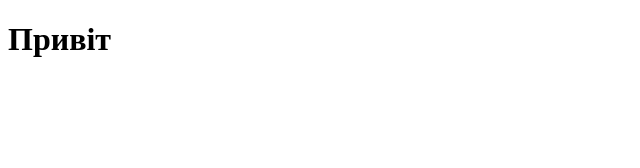
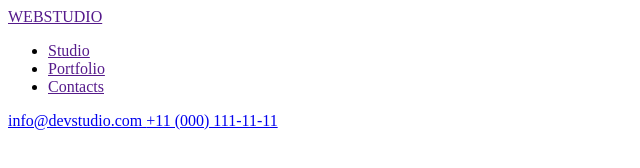
Before and after one commit to MichaelTetris/Tutorial, a plain HTML site: page index.html in a window 1280 px wide. Shown: the whole page, without its empty margins (0-640 px from the left). Drawn offline with Linux system fonts and the light colour scheme.

Commit message:
created a header

```diff
--- a/index.html
+++ b/index.html
@@ -4,9 +4,20 @@
   <meta charset="UTF-8">
   <meta http-equiv="X-UA-Compatible" content="IE=edge">
   <meta name="viewport" content="width=device-width, initial-scale=1.0">
-  <title>Document</title>
+  <title>goit-markup-hw-01</title>
 </head>
 <body>
-  <h1>Привіт</h1>
+  <header>
+    <a href=""> WEBSTUDIO </a>
+    <nav>
+      <ul>
+        <li><a href=""> Studio </a></li>
+        <li><a href=""> Portfolio </a></li>
+        <li><a href=""> Contacts </a></li>
+      </ul>
+    </nav>
+    <a href="mailto:info@devstudio.com"> info@devstudio.com </a>
+    <a href="tel:+110001111111"> +11 (000) 111-11-11 </a>
+  </header>
 </body>
 </html>
```
